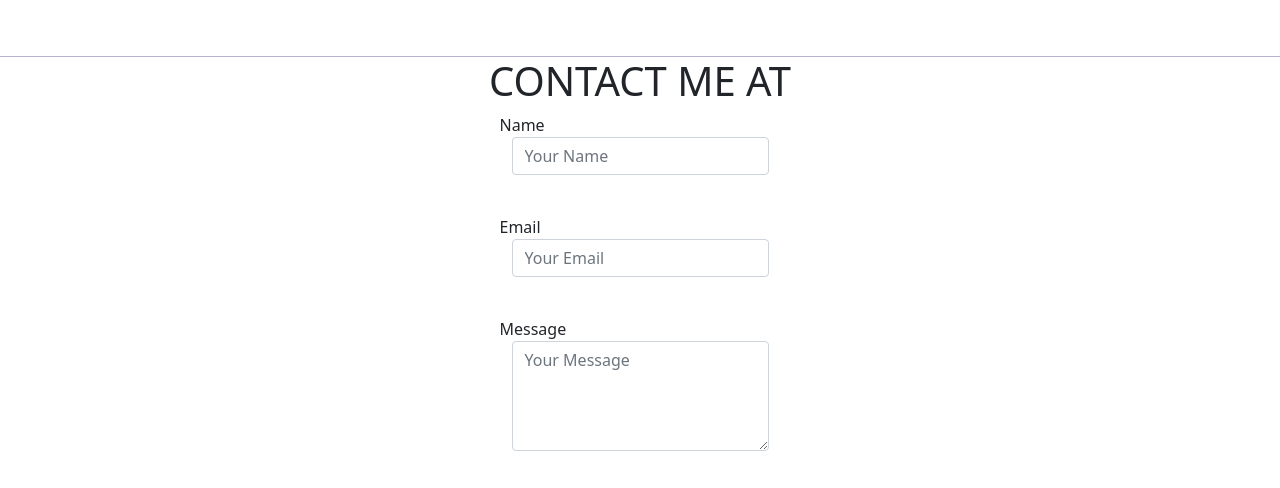
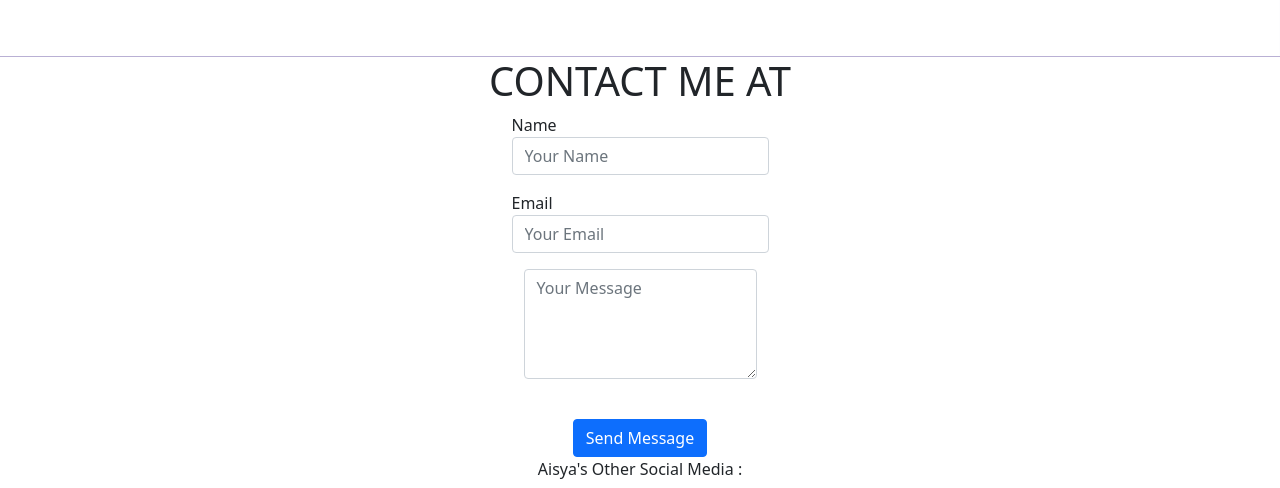
Before and after one commit to aisyaisnaini/simple-website, a plain HTML site: page index.html in a window 1280 px wide. Shown: the part 2915-3403 px from the top of the page. Drawn offline with nearby package versions, Linux system fonts and the light colour scheme.

Commit message:
Update index.html

```diff
--- a/index.html
+++ b/index.html
@@ -205,16 +205,13 @@
                      <form action="https://formsubmit.co/aisyaisnainikhasanah@mail.ugm.ac.id" method="POST">
     <div class="mb-3">
       <label for="name">Name</label>
-      <div class="container text-center contact">
         <input id="name" type="text" class="form-control" name="name" placeholder="Your Name" required>
     </div>
     <div class="mb-3">
       <label for="email">Email</label>
-      <div class="container text-center contact">
         <input id="email" type="email" class="form-control" name="email" placeholder="Your Email" required>
     </div>
     <div class="mb-3">
-      <label for="message">Message</label>
       <div class="container text-center contact">
         <textarea id="message" class="form-control" name="message" rows="4" placeholder="Your Message" required></textarea>
     </div>
@@ -222,7 +219,7 @@
     <button type="submit" class="btn btn-primary">Send Message</button>
 </form>
       <div class="container text-center contact">
-          <p>Aisya's Social Media :</p>
+          <p>Aisya's Other Social Media :</p>
             <a href="mailto:aisyaisnainikhasanah@mail.ugm.ac.id"><i class="fa-solid fa-envelope"></i></a>
             <a href="https://www.instagram.com/aisyaisn_/"><i class="fa-brands fa-instagram"></i></a>
             <a href="https://www.linkedin.com/in/aisya-isnaini-khasanah/"><i class="fa-brands fa-linkedin"></i></a>
```
